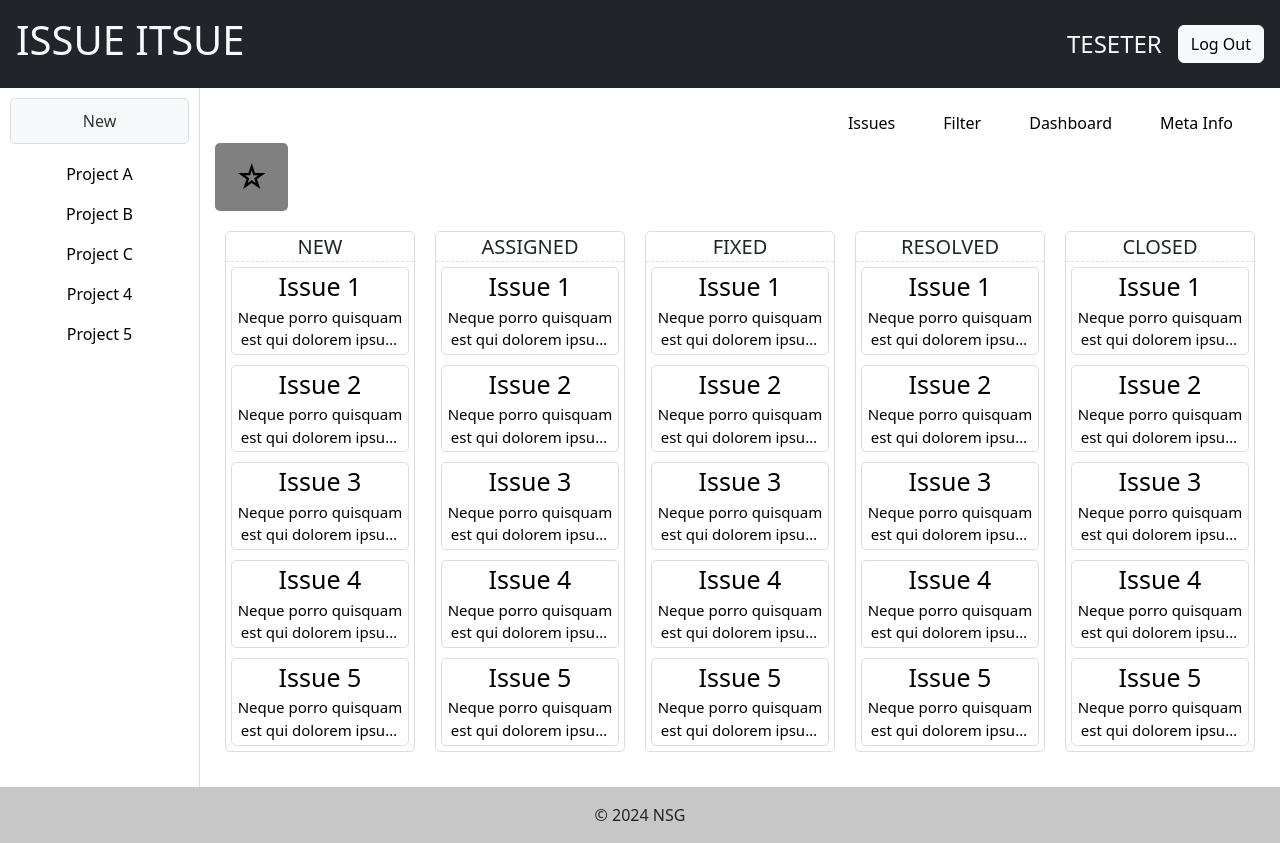
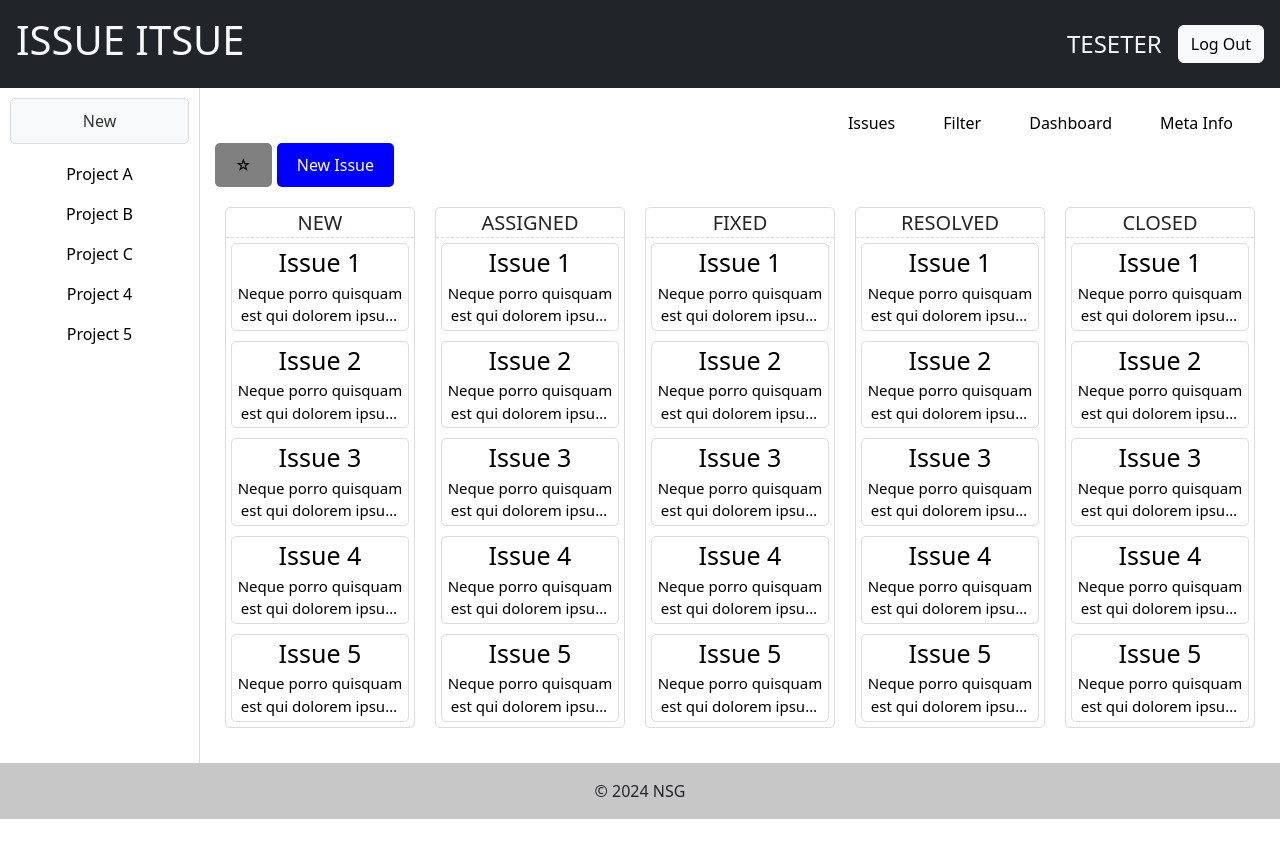
Before and after one commit to SSSSoGong/issue-tracker-client, a React (Create React App) app: page /project/1 in a window 1280 px wide. After the commit the page ends 819 px from the top, so only its background shows below. Built offline with nearby package versions, Linux system fonts and the light colour scheme.

Commit message:
new Issue 버튼 추가

```diff
--- a/public/index.html
+++ b/public/index.html
@@ -24,7 +24,7 @@
       work correctly both with client-side routing and a non-root public URL.
       Learn how to configure a non-root public URL by running `npm run build`.
     -->
-    <title>React App</title>
+    <title>ISSUE ITSUE</title>
   </head>
   <body>
     <noscript>You need to enable JavaScript to run this app.</noscript>
--- a/src/App.js
+++ b/src/App.js
@@ -12,6 +12,7 @@ import Introduction from './routes/Introduction';
 import Issue from './routes/Issue';
 import MainHeader from './components/MainHeader';
 import ProjectCreation from './routes/ProjectCreation';
+import IssueCreation from './routes/IssueCreation';
 
 
 
@@ -72,11 +73,14 @@ function App() {
         <Route path="/project/:projectId/dashBoard" element={<DashBoard userInfo={userInfo} setUserInfo={setUserInfo} />} />     {/** project-dashboard page */}
         <Route path="/project/:projectId/metaInfo" element={<MetaInfo userInfo={userInfo} setUserInfo={setUserInfo} />} />       {/** project-metaInfo page */}
 
+        <Route path="/project-create" element={<ProjectCreation userInfo={userInfo} setUserInfo={setUserInfo} />} />  {/** project create page */}
+
         <Route path="/issue/:issueId" element={<Issue userInfo={userInfo} setUserInfo={setUserInfo}/>} />          {/**Issue page */}
+        <Route path="/issue-create" element={<IssueCreation /> } />
 
         <Route path="/login" element={<Login userInfo={userInfo} setUserInfo={setUserInfo}/>} />                         {/** login page */}
         <Route path="/sign" element={<SignUp userInfo={userInfo} setUserInfo={setUserInfo}/>} />                       {/** signup page */}
-        <Route path="/project-create" element={<ProjectCreation userInfo={userInfo} setUserInfo={setUserInfo} />} />  {/** project create page */}
+
       </Routes>
     </Router>
   );
--- a/src/components/FavoriteComponent.js
+++ b/src/components/FavoriteComponent.js
@@ -9,7 +9,7 @@ const FavoriteComponent = () => {
 
     // 디자인
     const buttonStyle = {
-        fontSize: '2rem',
+        fontSize: '1rem',
         color: isFavorite ? 'gold' : 'black',
         backgroundColor: isFavorite ? 'navy' : 'gray',
         border: 'none',
@@ -18,7 +18,7 @@ const FavoriteComponent = () => {
     };
 
     return (
-        <div>
+        <div style={{display:"inline"}}>
             <button onClick={toggleFavorite} style={buttonStyle}>
                 { isFavorite ? '★' : '☆' }
             </button>
--- /dev/null
+++ b/src/routes/IssueCreation.js
@@ -0,0 +1,7 @@
+function IssueCreation(){
+    return(
+        <h1>issue 생성</h1>
+    );
+}
+
+export default IssueCreation;
--- a/src/routes/Project.js
+++ b/src/routes/Project.js
@@ -1,5 +1,5 @@
 import PropTypes from "prop-types";
-import { useLocation, useParams } from "react-router-dom";
+import { Link, useLocation, useParams } from "react-router-dom";
 
 import Footer from "../components/Footer";
 import MainHeader from "../components/MainHeader";
@@ -8,6 +8,19 @@ import ProjectMenu from "../components/ProjectMenu";
 import ProjectFooter from "../components/ProjectFooter";
 import ProjectContent from "../components/ProjectContent";
 import FavoriteComponent from "../components/FavoriteComponent";
+
+//button style 코드
+const buttonStyle = {
+    display: 'inline-block',
+    padding: '10px 20px',
+    backgroundColor: 'blue',
+    color: 'white',
+    textDecoration: 'none',
+    border: 'none',
+    borderRadius: '5px',
+    cursor: 'pointer',
+    marginLeft : "5px",
+};
 
 
 function Project({userInfo, setUserInfo}) {
@@ -21,7 +34,10 @@ function Project({userInfo, setUserInfo}) {
                 <ProjectList />
                 <main className="project_area">
                     <ProjectMenu />
-                    <FavoriteComponent />
+                    <div style={{display:"flex", flexDirection:"row"}}>
+                        <FavoriteComponent />
+                        <Link to="/issue-create" style={buttonStyle}>New Issue</Link>
+                    </div>
                     <section className="main_section">
                         <ProjectContent projectId={projectId}/>
                     </section>
--- a/src/routes/ProjectCreation.js
+++ b/src/routes/ProjectCreation.js
@@ -50,7 +50,6 @@ function ProjectCreation({userInfo, setUserInfo}) {
             <div className="center_area">
                 <ProjectList />
                 <main className="project_area">
-                    <ProjectMenu />
                     <section className="main_section">
                         <ProjectCreationForm
                             handleChange={handleChange}
```
